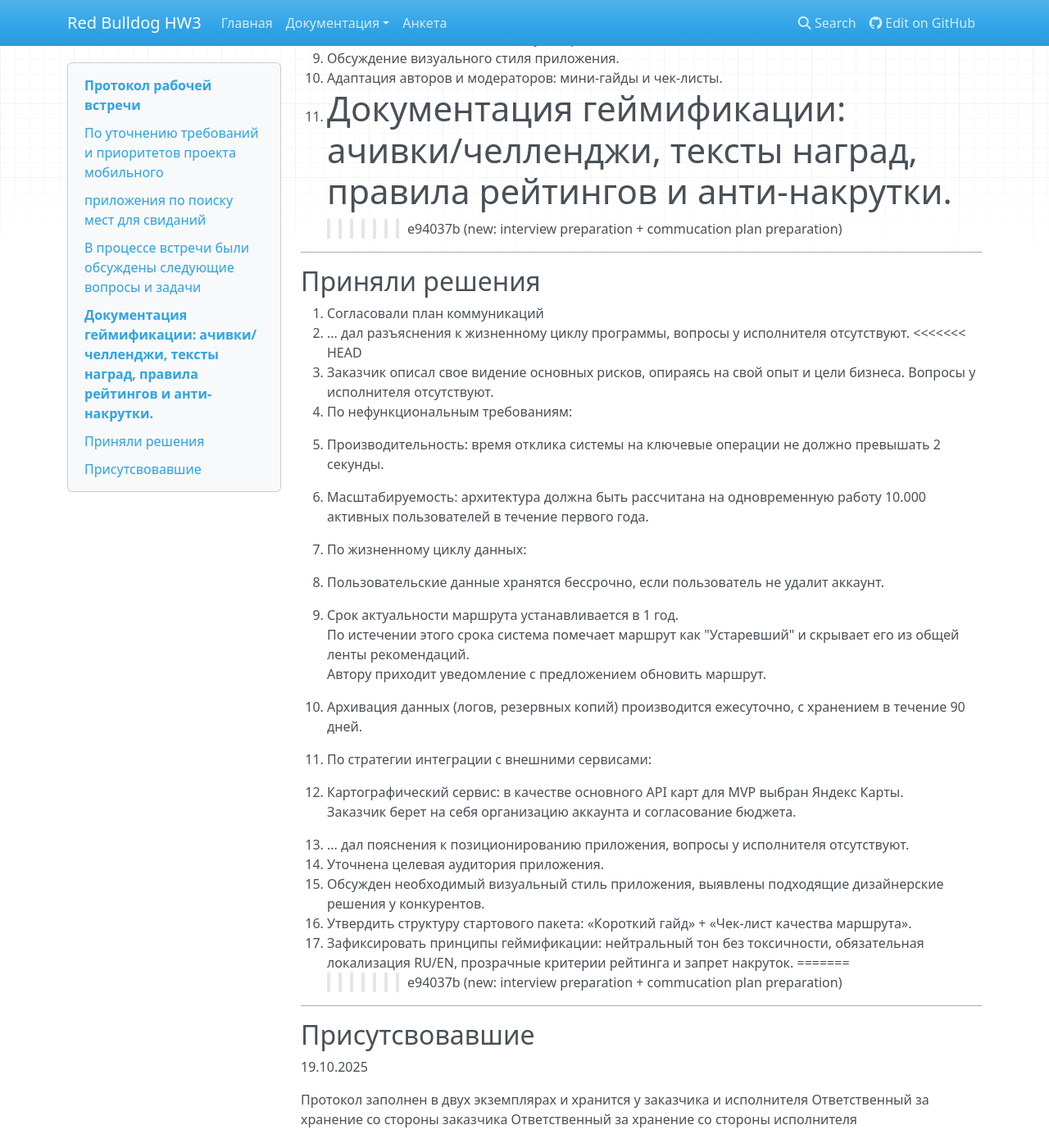
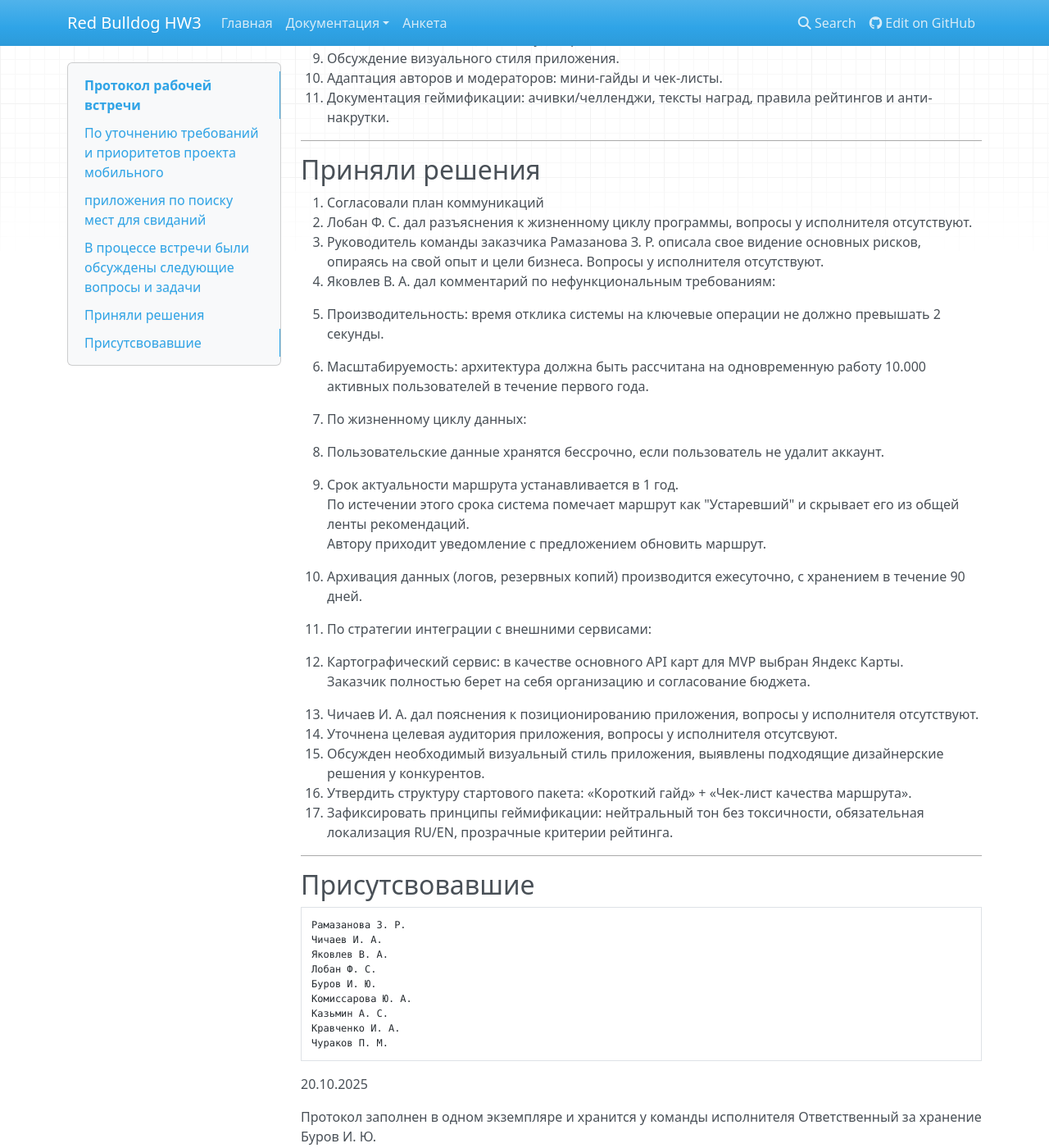
Before and after one commit to exectly7/hw3-groudyna, an MkDocs documentation site: the page built from files/content/interview-protocol.md, in a window 1280 px wide and 1400 px high, scrolled down 620 px. Shown: the whole window at 82% size. Built offline with MkDocs 1.6.1, drawn with Linux system fonts in a browser that asks for light colours; nearby versions of some CDN libraries; some of the changed text lies outside the part shown.

Commit message:
all done except signed pdfs

```diff
--- a/files/content/interview-protocol.md
+++ b/files/content/interview-protocol.md
@@ -4,13 +4,22 @@
 
 ## приложения по поиску мест для свиданий
 
-**Дата проведения:** 19.10.2025
+**Дата проведения:** 20.10.2025
 **Место проведения:** г. Москва, Покровский бульвар, 11
 **Присутствовали:**
 
 - От заказчика:
+    Рамазанова З. Р.
+    Чичаев И. А.
+    Яковлев В. А.
+    Лобан Ф. С.
 
 - От исполнителя:
+    Буров И. Ю.
+    Комиссарова Ю. А.
+    Казьмин А. С.
+    Кравченко И. А.
+    Чураков П. М.
 
 ---
 
@@ -18,7 +27,6 @@
 
 1. Согласование плана коммуникаций.
 2. Обсуждение жиненного цикла программы, приоритезация функционала.
-<<<<<<< HEAD
 3. Обсуждение рисков реализации и последующего использования
 4. Нефункциональных требований: производительность, масштабируемость.
 5. Жизненный цикл данных: срок хранения информации и архивация.
@@ -28,19 +36,15 @@
 9. Обсуждение визуального стиля приложения.
 10. Адаптация авторов и модераторов: мини-гайды и чек-листы.
 11. Документация геймификации: ачивки/челленджи, тексты наград, правила рейтингов и анти-накрутки.
-=======
->>>>>>> e94037b (new: interview preparation + commucation plan preparation)
 
 ---
 
 ## Приняли решения
 
 1. Согласовали план коммуникаций
-2. ... дал разъяснения к жизненному циклу программы, вопросы у исполнителя отсутствуют.
-<<<<<<< HEAD
-3. Заказчик описал свое видение основных рисков, опираясь на свой опыт и цели бизнеса. Вопросы у исполнителя отсутствуют.
-4. По нефункциональным требованиям:
-
+2. Лобан Ф. С. дал разъяснения к жизненному циклу программы, вопросы у исполнителя отсутствуют.
+3. Руководитель команды заказчика Рамазанова З. Р. описала свое видение основных рисков, опираясь на свой опыт и цели бизнеса. Вопросы у исполнителя отсутствуют.
+4. Яковлев В. А. дал комментарий по нефункциональным требованиям:
 
    - Производительность: время отклика системы на ключевые операции не должно превышать 2 секунды.
 
@@ -60,22 +64,29 @@
 6. По стратегии интеграции с внешними сервисами:
 
    - Картографический сервис: в качестве основного API карт для MVP выбран Яндекс Карты.
-     Заказчик берет на себя организацию аккаунта и согласование бюджета.
-7. ... дал пояснения к позиционированию приложения, вопросы у исполнителя отсутствуют.
-8. Уточнена целевая аудитория приложения.
+    Заказчик полностью берет на себя организацию и согласование бюджета.
+7. Чичаев И. А. дал пояснения к позиционированию приложения, вопросы у исполнителя отсутствуют.
+8. Уточнена целевая аудитория приложения, вопросы у исполнителя отсутсвуют.
 9. Обсужден необходимый визуальный стиль приложения, выявлены подходящие дизайнерские решения у конкурентов.
 10. Утвердить структуру стартового пакета: «Короткий гайд» + «Чек-лист качества маршрута».
 11. Зафиксировать принципы геймификации:
-нейтральный тон без токсичности, обязательная локализация RU/EN, прозрачные критерии рейтинга и запрет накруток.
-=======
->>>>>>> e94037b (new: interview preparation + commucation plan preparation)
+нейтральный тон без токсичности, обязательная локализация RU/EN, прозрачные критерии рейтинга.
 
 ---
 
 ## Присутсвовавшие
 
-19.10.2025
+    Рамазанова З. Р.
+    Чичаев И. А.
+    Яковлев В. А.
+    Лобан Ф. С.
+    Буров И. Ю.
+    Комиссарова Ю. А.
+    Казьмин А. С.
+    Кравченко И. А.
+    Чураков П. М.
 
-Протокол заполнен в двух экземплярах и хранится у заказчика и исполнителя
-Ответственный за хранение со стороны заказчика
-Ответственный за хранение со стороны исполнителя
+20.10.2025
+
+Протокол заполнен в одном экземпляре и хранится у команды исполнителя
+Ответственный за хранение Буров И. Ю.
```
Also changed, not shown: README.md (+9 -2 lines), files/content/communication-plan.md (+10 -13 lines), files/content/questionnaire-filled.md (added, +226 -0 lines), files/index.md (+8 -1 lines).
